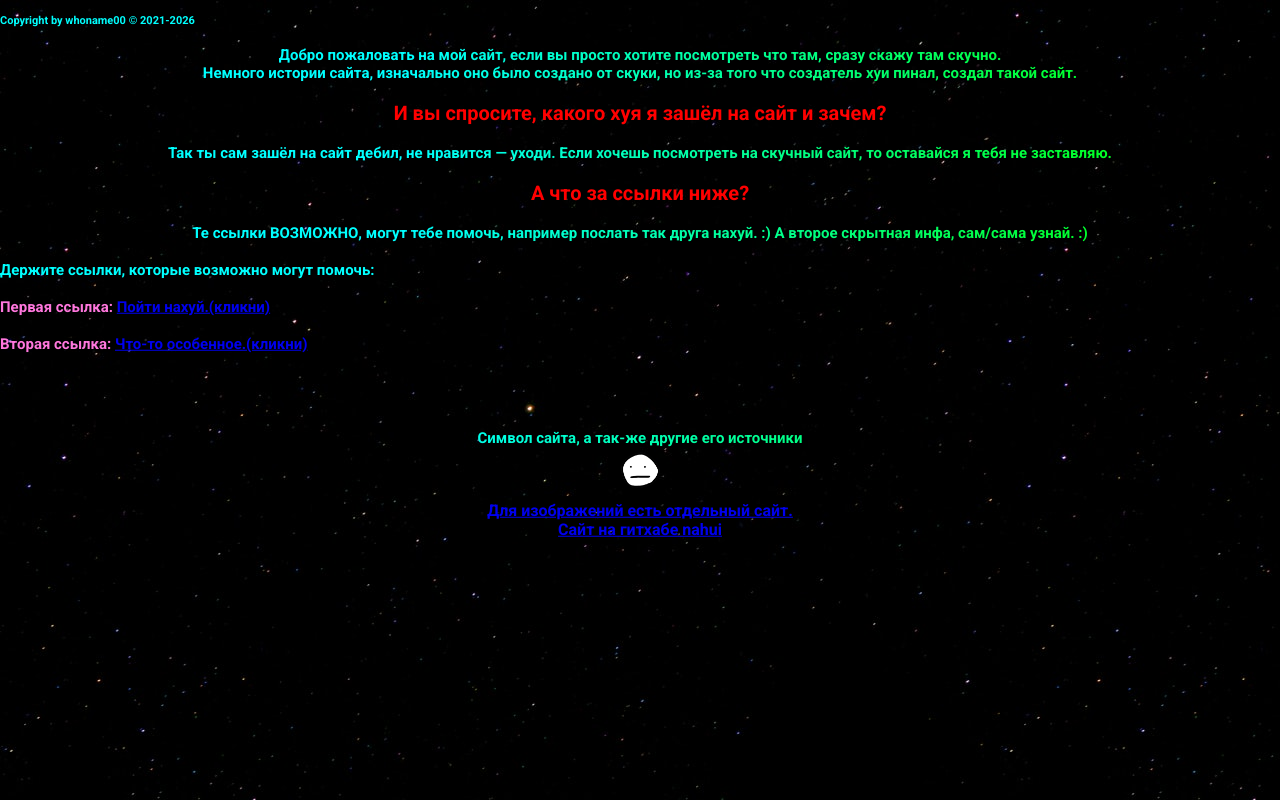
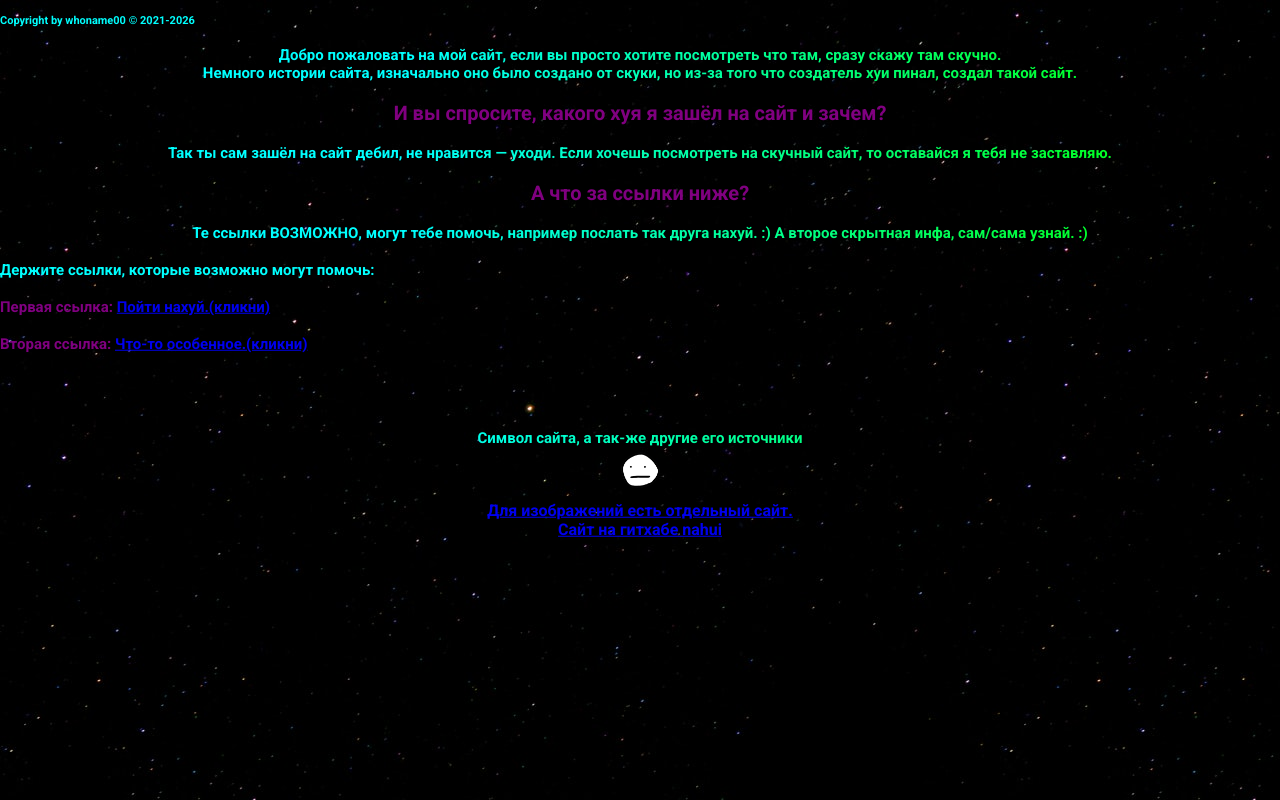
Before and after one commit to kira-xc-steep/whoname01, a plain HTML site: page index.html in a window 1280 px wide. Drawn offline with Linux system fonts and the light colour scheme.

Commit message:
Update main.css

```diff
--- a/main.css
+++ b/main.css
@@ -27,12 +27,12 @@ body{
 .center h2{
   user-select: none;
   font-size: 15px;
-  color: #f7d;
+  color: purple;
 }
 .center h3{
   user-select: none;
   font-size: 20px;
-  color: red;
+  color: purple;
 }
 .center h5{
     user-select: none;
```
